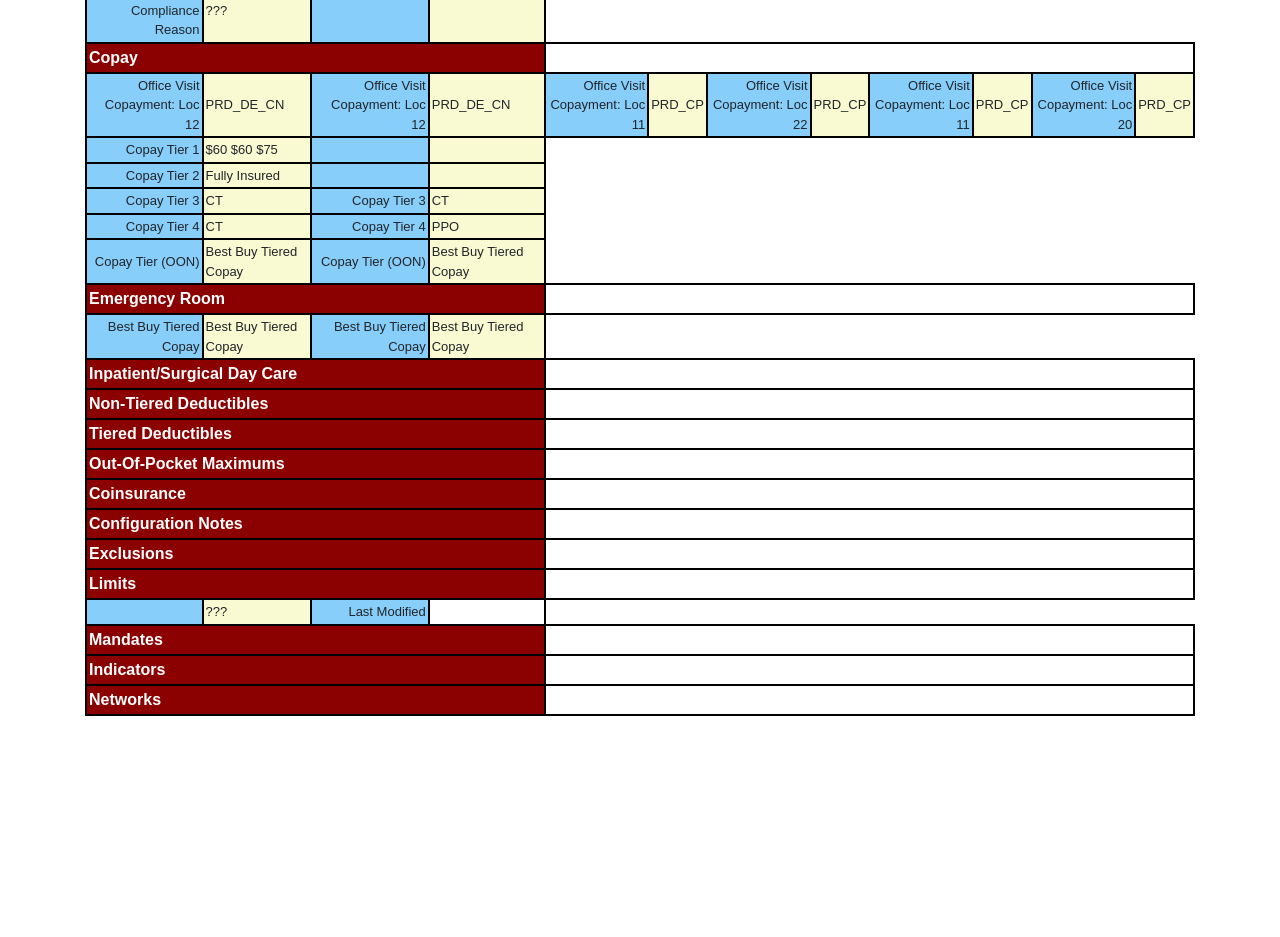
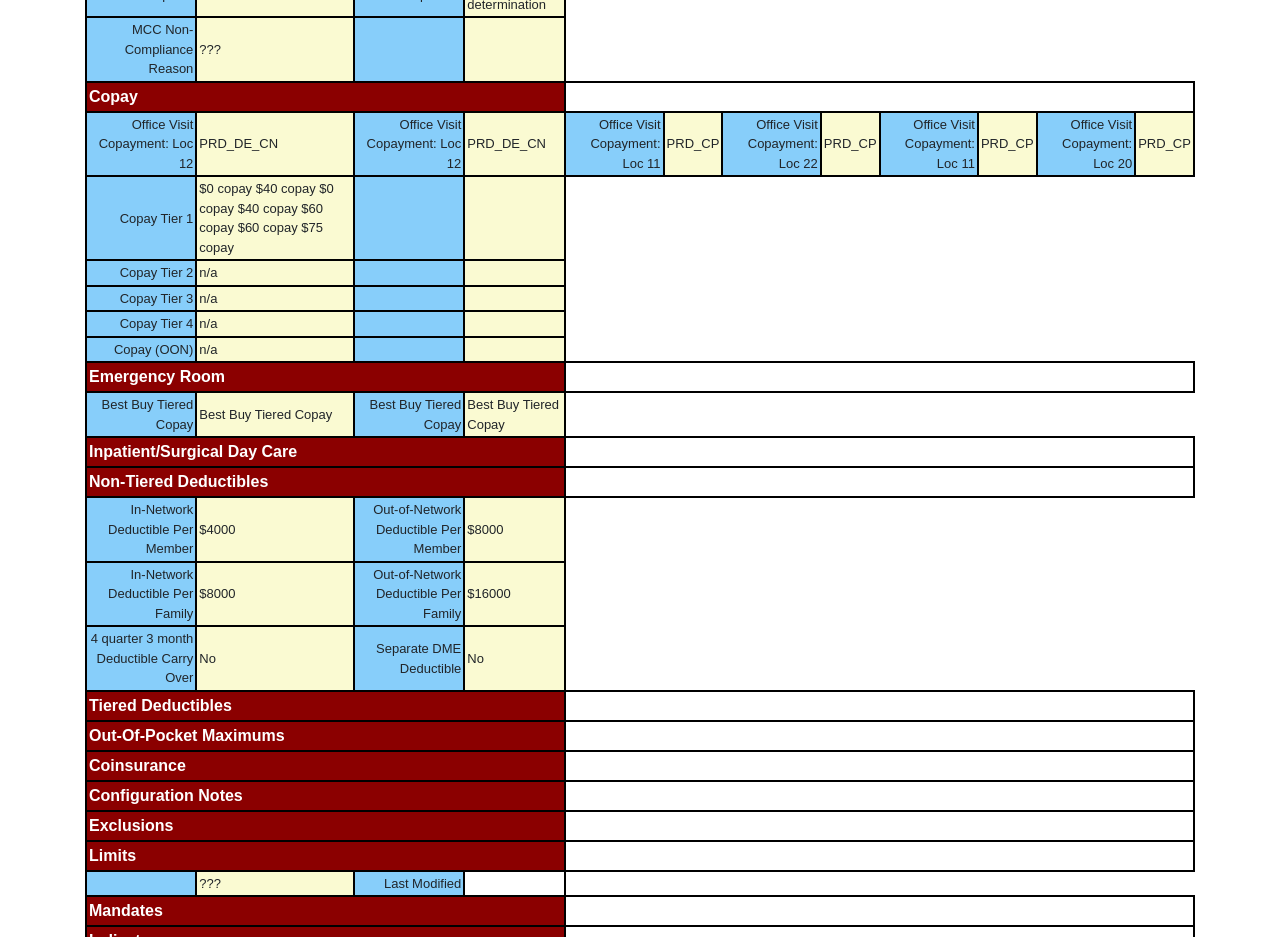
Before and after one commit to jostroff/Angular-Frontend-Example, an Angular app: page /ohi-report in a window 1280 px wide. Shown: the part 820-1757 px from the top of the page. Before the commit the page ends 1536 px from the top, so only its background shows below. Built offline with nearby package versions, Linux system fonts and the light colour scheme.

Commit message:
Added copays and deductible info

```diff
--- a/src/app/ohi-report/ohi-report.component.html
+++ b/src/app/ohi-report/ohi-report.component.html
@@ -194,15 +194,28 @@
       </ng-container>
     </tr>
     <!-- <tr *ngFor="let plan of plans"> -->
-    <tr>
+    <tr *ngFor = "let copayTier of copayTiers; let index = index">
       <td class = "rowTitles">
-        Copay Tier 1
+        <ng-container *ngIf = "index != 4">
+          Copay Tier {{ index + 1 }}
+        </ng-container>
+        <ng-container *ngIf = "index == 4">
+          Copay (OON)
+        </ng-container>
       </td>
-      <td class = "rowData">
-        <ng-container *ngFor="let benefit of plan.benefits">
+      <td class = "rowData"> <!-- Note: 2/11/21... Flatten this. -->
+        <!-- <ng-container *ngFor="let benefit of plan.benefits">
           <ng-container *ngFor = "let copay of benefit.benefitCostsharing.copays">
             {{ copay.amount }}
           </ng-container>
+        </ng-container> -->
+
+        <!-- {{ copayTiers }} has toString() with extraneous commas.-->
+        <ng-container *ngIf = "copayTiers[index]">
+          {{ copayTiers[index] }}
+        </ng-container>
+        <ng-container *ngIf = "copayTiers[index] == ''">
+          n/a
         </ng-container>
       </td>
       <td class = "rowTitles">
@@ -210,63 +223,6 @@
       </td>
       <td class = "rowData">
 
-      </td>
-    </tr>
-    <tr>
-      <td class = "rowTitles">
-        Copay Tier 2
-      </td>
-      <td class = "rowData">
-        {{ plan.planInfo.fundingArrangement }}
-      </td>
-
-      <td class = "rowTitles">
-
-      </td>
-      <td class = "rowData">
-
-      </td>
-    </tr>
-    <tr>
-      <td class = "rowTitles">
-        Copay Tier 3
-      </td>
-      <td class = "rowData">
-        {{ plan.planInfo.ratingState }}
-      </td>
-      <td class = "rowTitles">
-        Copay Tier 3
-      </td>
-      <td class = "rowData">
-        {{ plan.planInfo.ratingState }}
-      </td>
-    </tr>
-    <tr>
-      <td class = "rowTitles">
-        Copay Tier 4
-      </td>
-      <td class = "rowData">
-        {{ plan.planInfo.ratingState }}
-      </td>
-      <td class = "rowTitles">
-        Copay Tier 4
-      </td>
-      <td class = "rowData">
-        {{ plan.planInfo.productLine }}
-      </td>
-    </tr>
-    <tr>
-      <td class = "rowTitles">
-        Copay Tier (OON)
-      </td>
-      <td class = "rowData">
-        {{ plan.planInfo.productFamily }}
-      </td>
-      <td class = "rowTitles">
-        Copay Tier (OON)
-      </td>
-      <td class = "rowData">
-        {{ plan.planInfo.productFamily }}
       </td>
     </tr>
   </tbody>
@@ -305,6 +261,24 @@
       <th colspan = "4">Non-Tiered Deductibles</th>
     </tr>
   </thead>
+  <tbody>
+    <tr *ngFor = "let index of createRange(3);">
+      <td class = "rowTitles">
+        {{ nonTieredDDNames[2 * index] }}
+      </td>
+      <td class = "rowData">
+        {{ nonTieredDDMappings[2 * index] }}
+      </td>
+      <td class = "rowTitles">
+        {{ nonTieredDDNames[2 * index + 1] }}
+      </td>
+      <td class = "rowData">
+        {{ nonTieredDDMappings[2 * index + 1] }}
+      </td>
+    </tr>
+
+  </tbody>
+
   <thead class="sectionHeader">
     <tr>
       <th colspan = "4">Tiered Deductibles</th>
--- a/src/app/ohi-report/ohi-report.component.ts
+++ b/src/app/ohi-report/ohi-report.component.ts
@@ -1,7 +1,10 @@
 import { Component, OnInit } from '@angular/core';
 import { Observable } from 'rxjs';
 // import { Plan } from '../model/plan';
-import { Plan, Plan_5219 } from '../model/json_const';
+import { Plan, Plan_5219, Copay, Benefit,  Deductible,
+  OopMax, Coinsurance, LimitSequence, BenefitLimit,
+  Indicator, Network
+} from '../model/json_const';
 
 
 @Component({
@@ -14,10 +17,95 @@ export class OhiReportComponent implements OnInit{
   //   new Plan_5219(),
   //   new Plan_5219(),
   // ];
+
   plan: Plan = new Plan_5219();
+
+  copays: Copay[] = [];
+  copayTiers: string[] = ["", "", "", "", ""];
+
+  deductibles: Deductible[] = [];
+  nonTieredDDMappings: string[] = ["n/a", "n/a", "n/a", "n/a", "No", "No"];
+  nonTieredDDNames: string[] = [
+    "In-Network Deductible Per Member",
+    "Out-of-Network Deductible Per Member",
+    "In-Network Deductible Per Family",
+    "Out-of-Network Deductible Per Family",
+    "4 quarter 3 month Deductible Carry Over",
+    "Separate DME Deductible"
+  ];
+
   constructor() {
-
+    // <ng-container *ngFor="let benefit of plan.benefits">
+    //       <ng-container *ngFor = "let copay of benefit.benefitCostsharing.copays">
+    //         {{ copay.amount }}
+    this.generateCopays();
   }
   ngOnInit(): void {
   }
+  generateCopays(): void {
+    for (var benefit of this.plan.benefits){
+      for (var copay of benefit.benefitCostsharing.copays){
+        this.copays.push(copay);
+      }
+      for (var deductible of benefit.benefitCostsharing.deductibles){
+        this.deductibles.push(deductible);
+      }
+
+
+      for (var seq of benefit.benefitCostsharing.sequences){
+        for (var copay of seq.copays){
+          this.copays.push(copay);
+        }
+      }
+
+      //PlanCostSharing.planDeductibles, benefitCostSharing.deductibles
+      for (var seq of benefit.benefitCostsharing.sequences){
+        for (var deductible of seq.deductibles){
+          this.deductibles.push(deductible);
+        }
+      }
+    }
+    //Deductible, OopMax, Coinsurance, LimitSequence,
+    //BenefitLimit, Indicator, Network
+    for (var copay of this.copays){
+      // + (string) converts to (number).
+      if (copay.networkType == "OON")
+        this.copayTiers[4] += copay.amount + " copay ";
+      else
+        this.copayTiers[ (+ copay.networkTier) - 1] += copay.amount + " copay ";
+    }
+
+    for (var deductible of this.deductibles){
+      if (deductible.coverageType == "Member" && deductible.networkType == "IN")
+        this.nonTieredDDMappings[0] = deductible.amount;
+      else if (deductible.coverageType == "Member" && deductible.networkType == "OON")
+        this.nonTieredDDMappings[1] = deductible.amount;
+      else if (deductible.coverageType == "Family" && deductible.networkType == "IN")
+        this.nonTieredDDMappings[2] = deductible.amount;
+      else if (deductible.coverageType == "Family" && deductible.networkType == "OON")
+      this.nonTieredDDMappings[3] = deductible.amount;
+      else if (deductible.coverageType == "Member" && deductible.networkType == "IN")
+        this.nonTieredDDMappings[4] = deductible.amount;
+      else if (deductible.coverageType == "Member" && deductible.networkType == "OON")
+        this.nonTieredDDMappings[5] = deductible.amount;
+    }
+      /**
+        "coverageType": "Member",
+        "amount": "$8000",
+        "networkTier": "1",
+        "providerTier": "",
+        "providerTierCode": "0",
+        "location": "",
+        "networkType": "OON",
+
+        nonTieredDDMappings
+       */
+  }
+
+  createRange(number){ //To be used as indices in for loops on HTML.
+    var items: number[] = [];
+    for(var i = 0; i < number; i++)
+       items.push(i);
+    return items;
+  }
 }
```
Also changed, not shown: src/app/model/json_const.ts (+11 -1 lines).
